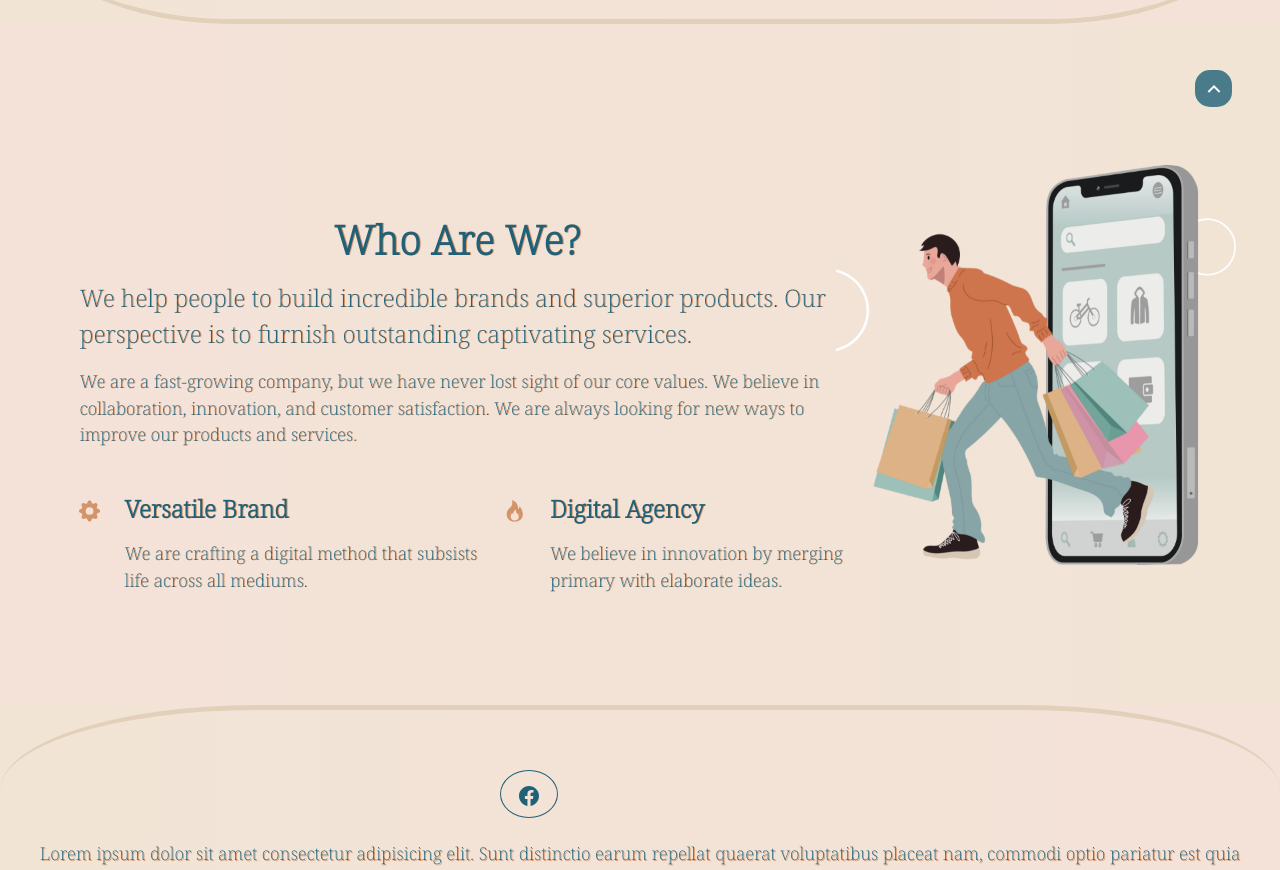
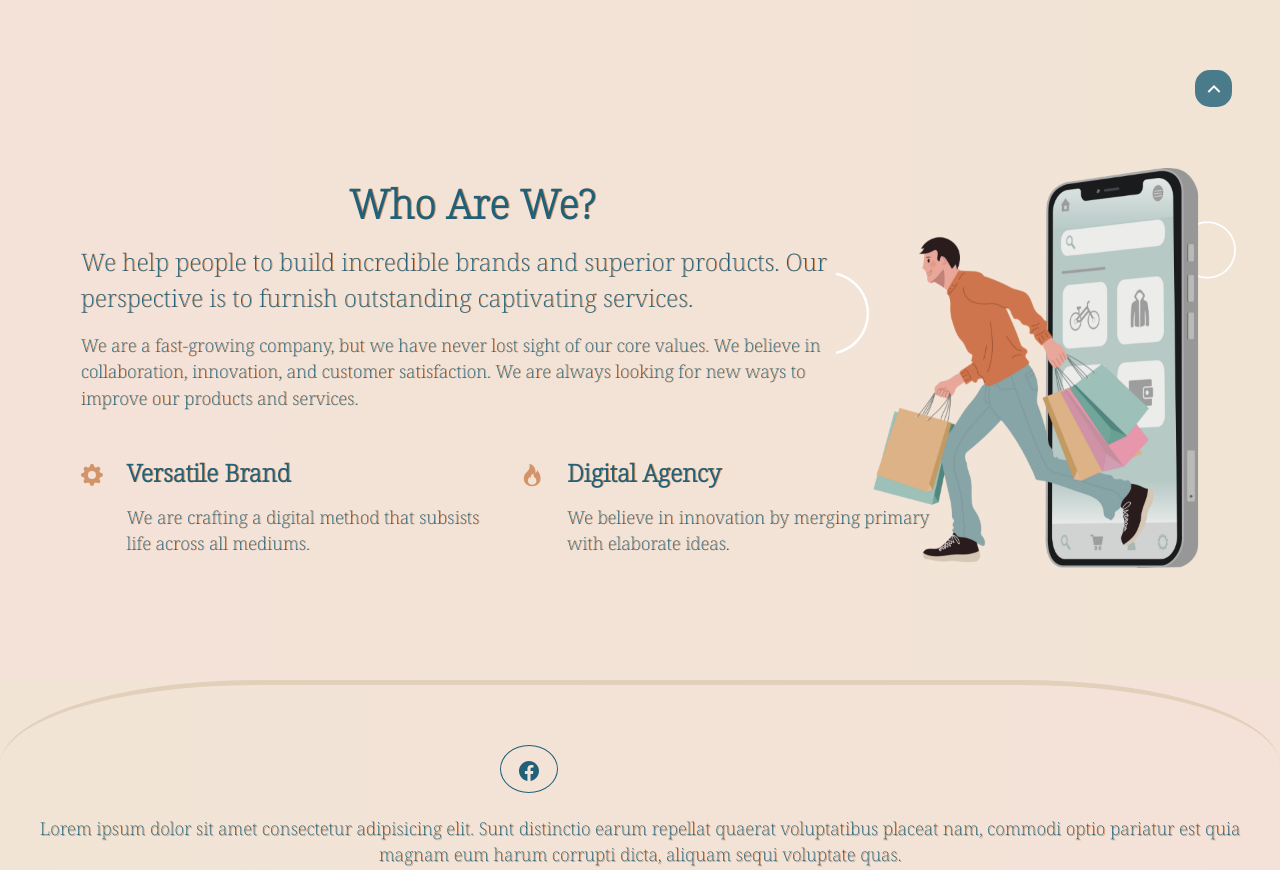
Before and after one commit to Ahmedragab24/Kess-Ecommerce, a React (Vite) app: page / in a window 1280 px wide. Shown: the part 853-1723 px from the top of the page. Built offline with nearby package versions, Linux system fonts and the light colour scheme.

Commit message:
Media Screen

```diff
--- a/src/components/UI/circle/circle.css
+++ b/src/components/UI/circle/circle.css
@@ -5,8 +5,8 @@
 }
 
 .CartBig {
-  width: 18rem;
-  height: 18rem;
+  width: 19rem !important;
+  height: 19rem !important;
   position: relative !important;
   box-shadow: 0 10px 10px 0 rgba(0, 0, 0, 0.2),
     0 10px 10px 0 rgba(0, 0, 0, 0.19) !important;
--- a/src/pages/home/Home.tsx
+++ b/src/pages/home/Home.tsx
@@ -53,7 +53,7 @@ function Home() {
           in providing you with the best stores in terms of quality and price
         </p>
         <div className="hero-container container">
-          <div className="row g-4  g-md-4 g-lg-0">
+          <div className="row g-4 g-md-4 g-lg-0">
             <div className="right-circle col-12 col-lg-5 ">
               <Link to={"/men"}>
                 <Circle
--- a/src/pages/home/home.css
+++ b/src/pages/home/home.css
@@ -134,6 +134,7 @@
   .about .parent {
     display: flex !important;
     justify-content: center !important;
+    align-items: center !important;
     margin: auto !important;
   }
 
@@ -143,6 +144,7 @@
 
   .dev-baner {
     justify-content: end !important;
+    padding-top: 5rem !important;
     padding-right: 2rem !important;
   }
 
@@ -153,6 +155,6 @@
 
 @media screen and (min-width: 1200px) {
   .about .parent .right .row {
-    width: 850px;
+    width: 880px;
   }
 }
```
